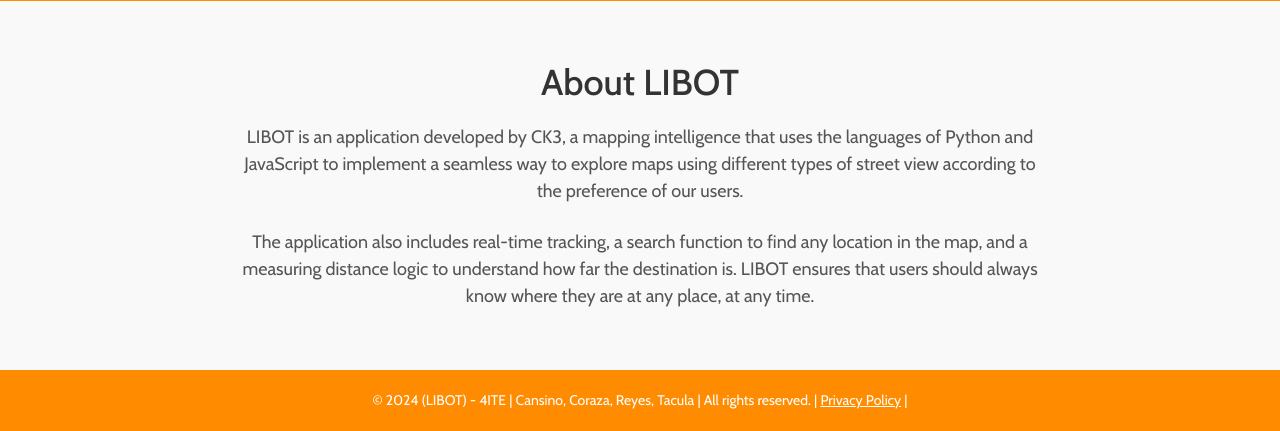
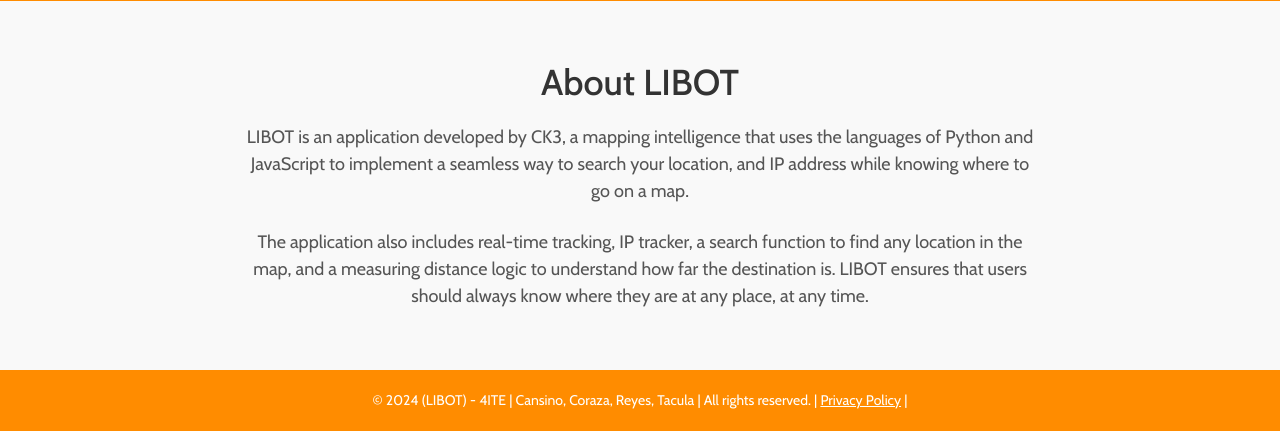
Before and after one commit to tarovinl/libot, a Flask app: page /homepage in a window 1280 px wide. Shown: the part 799-1230 px from the top of the page. Run offline with Flask 3, Linux system fonts and the light colour scheme.

Commit message:
text change

```diff
--- a/templates/homepage.html
+++ b/templates/homepage.html
@@ -203,12 +203,12 @@
       <p>
         LIBOT is an application developed by CK3, a mapping intelligence
         that uses the languages of Python and JavaScript to implement a
-        seamless way to explore maps using different types of street view
-        according to the preference of our users.
+        seamless way to search your location, and IP address while knowing
+        where to go on a map.
       </p>
     </br>
-      <p>The application also includes real-time tracking, a search function
-        to find any location in the map, and a measuring distance logic to
+      <p>The application also includes real-time tracking, IP tracker, a search
+        function to find any location in the map, and a measuring distance logic to
         understand how far the destination is. LIBOT ensures that users should
         always know where they are at any place, at any time.
     </p>
```
